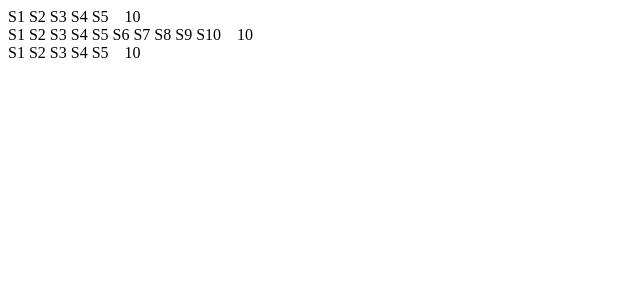
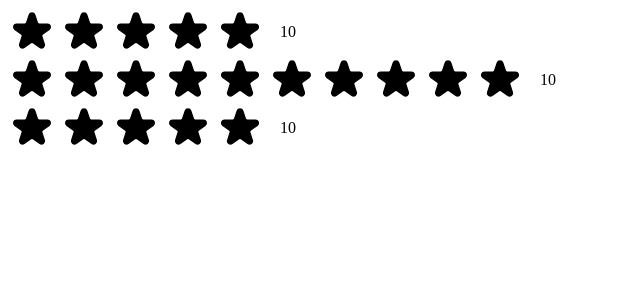
Before and after one commit to OkMoroz/React-course, a React (Create React App) app in the folder 07-usepopcorn/: page / in a window 1280 px wide. Shown: the top 300 px of the page, without its empty margins (0-640 px from the left). Built offline with nearby package versions, Linux system fonts and the light colour scheme.

Commit message:
star style

```diff
--- a/07-usepopcorn/src/StarRating.js
+++ b/07-usepopcorn/src/StarRating.js
@@ -18,12 +18,33 @@
     <div style={containerStyle}>
       <div style={starContainerStyle}>
         {Array.from({ length: maxRating }, (_, i) => (
-          <span>S{i + 1}</span>
+          <Star key={i} />
         ))}
       </div>
       <p style={textStyle}>10</p>
     </div>
   );
 }
+const starStyle = {
+  width: "48px",
+  height: "48px",
+  display: "block",
+  cursor: "pointer",
+};
+
+function Star() {
+  return (
+    <span role="button" style={starStyle}>
+      <svg
+        xmlns="http://www.w3.org/2000/svg"
+        viewBox="0 0 20 20"
+        fill="#000"
+        stroke="#000"
+      >
+        <path d="M9.049 2.927c.3-.921 1.603-.921 1.902 0l1.07 3.292a1 1 0 00.95.69h3.462c.969 0 1.371 1.24.588 1.81l-2.8 2.034a1 1 0 00-.364 1.118l1.07 3.292c.3.921-.755 1.688-1.54 1.118l-2.8-2.034a1 1 0 00-1.175 0l-2.8 2.034c-.784.57-1.838-.197-1.539-1.118l1.07-3.292a1 1 0 00-.364-1.118L2.98 8.72c-.783-.57-.38-1.81.588-1.81h3.461a1 1 0 00.951-.69l1.07-3.292z" />
+      </svg>
+    </span>
+  );
+}
 
 // the below code fragment can be found in:
```
